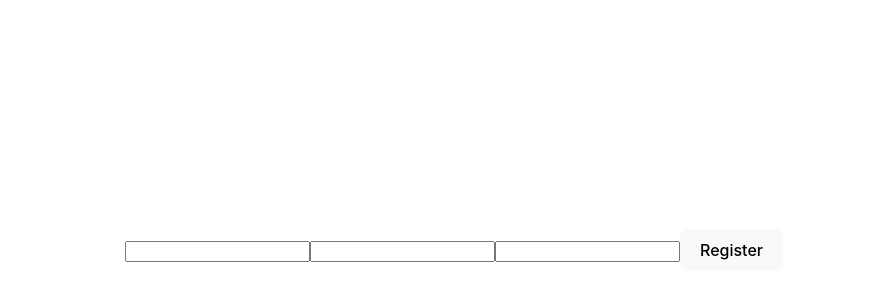
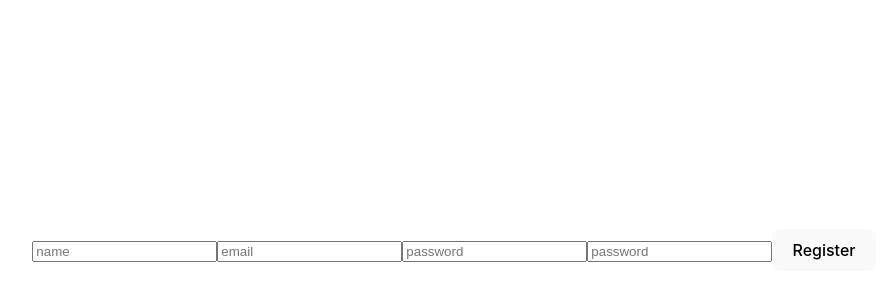
Before and after one commit to pafz/Appunto-FRONT, a React (Vite) app: page /register in a window 1280 px wide. Shown: the part 150-450 px from the top of the page, without its empty margins (186-1070 px from the left). Built offline with nearby package versions, Linux system fonts and the light colour scheme.

Commit message:
form register OK, DB working

```diff
--- a/src/components/Register/Register.jsx
+++ b/src/components/Register/Register.jsx
@@ -8,7 +8,7 @@ const Register = () => {
     email: '',
     password: '',
   });
-  const { name, email, password } = formData;
+  const { name, email, password, password2 } = formData;
 
   const dispatch = useDispatch();
 
@@ -24,12 +24,32 @@ const Register = () => {
   };
   return (
     <form onSubmit={onSubmit}>
-      <input type="text" name="name" value={name} onChange={onChange} />
-      <input type="email" name="email" value={email} onChange={onChange} />
+      <input
+        type="text"
+        name="name"
+        placeholder="name"
+        value={name}
+        onChange={onChange}
+      />
+      <input
+        type="email"
+        name="email"
+        placeholder="email"
+        value={email}
+        onChange={onChange}
+      />
       <input
         type="password"
         name="password"
+        placeholder="password"
         value={password}
+        onChange={onChange}
+      />
+      <input
+        type="password"
+        name="password2"
+        placeholder="password"
+        value={password2}
         onChange={onChange}
       />
       <button type="submit">Register</button>
--- a/src/features/auth/authService.js
+++ b/src/features/auth/authService.js
@@ -1,6 +1,6 @@
 import axios from 'axios';
 
-const API_URL = 'http://localhost:3001';
+const API_URL = 'http://localhost:3000';
 
 const register = async userData => {
   const res = await axios.post(API_URL + '/users', userData);
```
